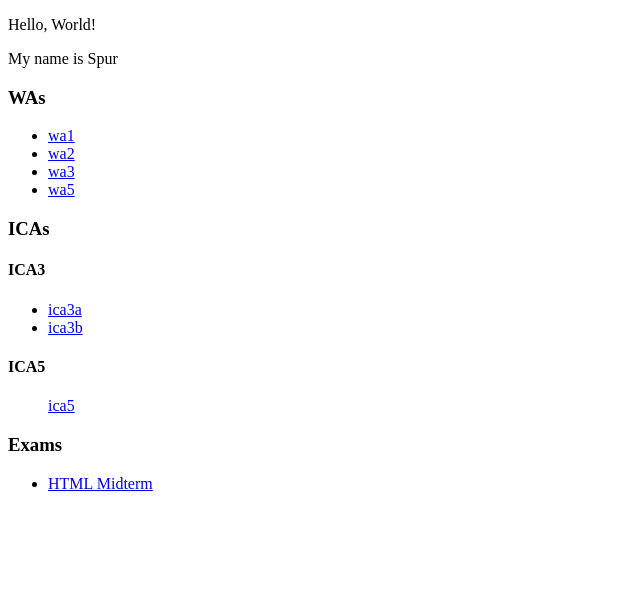
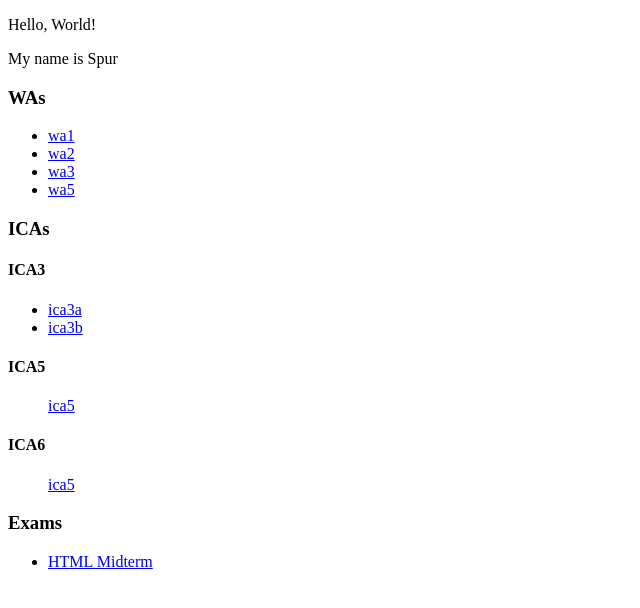
Before and after one commit to SpurSlicer/Web-Development-Practice, a plain HTML site: page index.html in a window 1280 px wide. Shown: the whole page, without its empty margins (0-640 px from the left). Drawn offline with Linux system fonts and the light colour scheme.

Commit message:
updated main

```diff
--- a/index.html
+++ b/index.html
@@ -20,9 +20,13 @@
                 <li><a href="./ica/ica3/ica3a.html">ica3a</a></li>
                 <li><a href="./ica/ica3/ica3b.html">ica3b</a></li>
             </ul>
-         <h4>ICA5</h4>
+        <h4>ICA5</h4>
             <ul>
                 <a href="./ica/ica5/ica5.html">ica5</a></li>
+            </ul>
+        <h4>ICA6</h4>
+            <ul>
+                <a href="./ica/ica6/ica6.html">ica5</a></li>
             </ul>
         <h3>Exams</h3>
             <ul>
```
